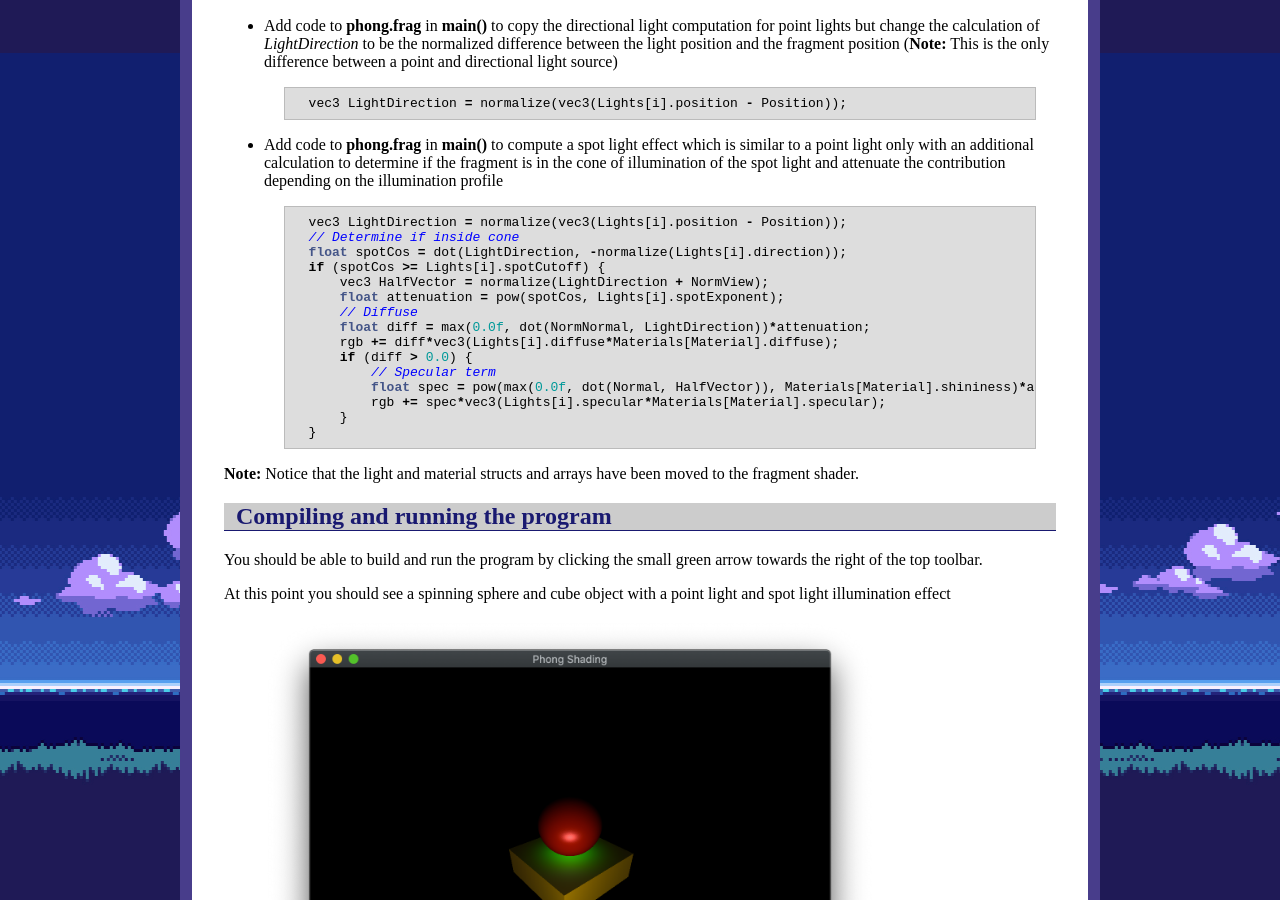
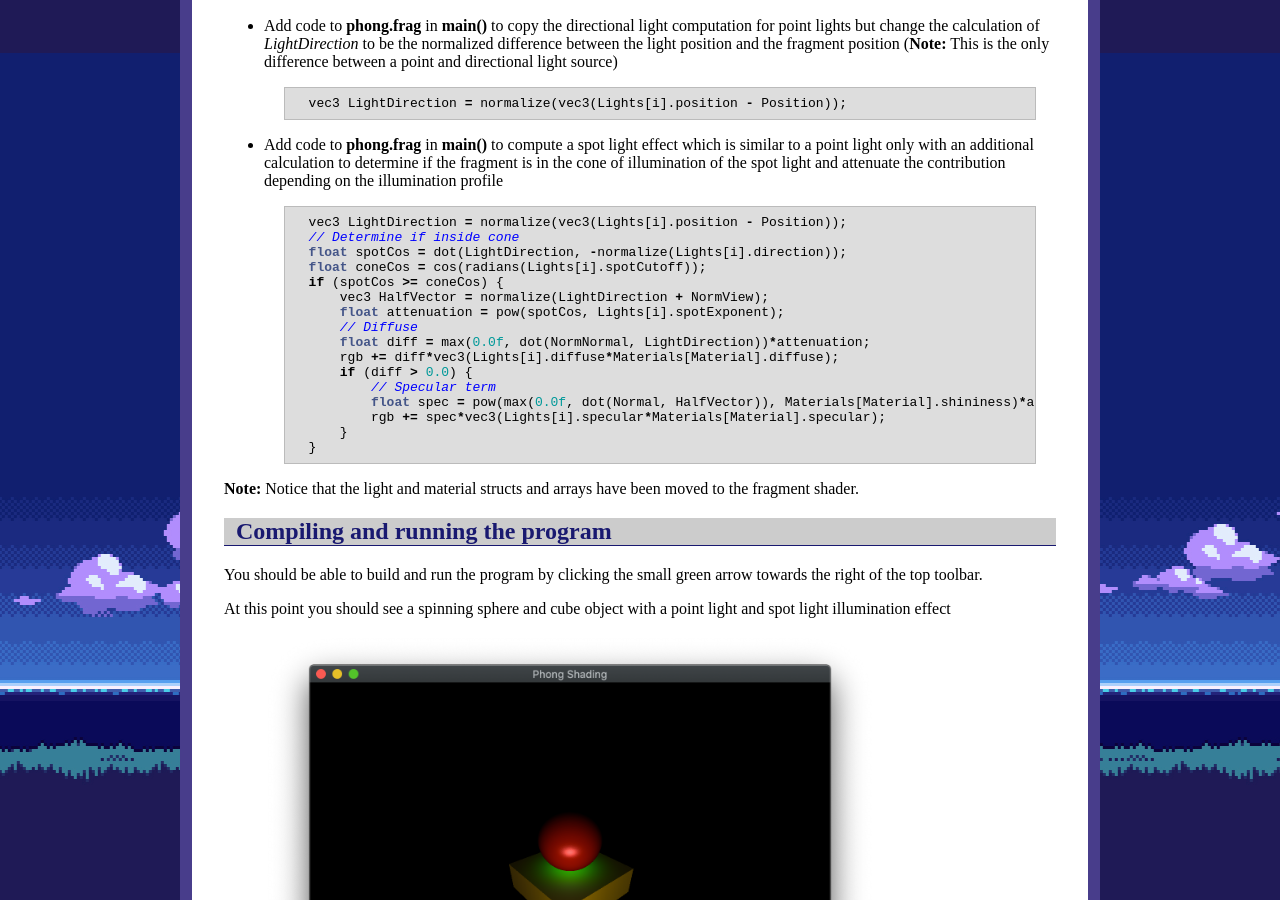
Before and after one commit to ycpcs/cs370-fall2020, a Jekyll site: the page built from labs/lab10.md, in a window 1280 px wide and 900 px high, scrolled down 1747 px. Built offline with Jekyll 4.4.1, drawn with Linux system fonts in a browser that asks for light colours.

Commit message:
update spotlight code
update spotlight code

```diff
--- a/labs/lab10.md
+++ b/labs/lab10.md
@@ -59,7 +59,8 @@ Much of the computations for point and spot light sources is similar to Gouraud
 	vec3 LightDirection = normalize(vec3(Lights[i].position - Position));
 	// Determine if inside cone
 	float spotCos = dot(LightDirection, -normalize(Lights[i].direction));
-	if (spotCos >= Lights[i].spotCutoff) {
+	float coneCos = cos(radians(Lights[i].spotCutoff));
+	if (spotCos >= coneCos) {
 		vec3 HalfVector = normalize(LightDirection + NormView);
 		float attenuation = pow(spotCos, Lights[i].spotExponent);
 		// Diffuse
```
Also changed, not shown: 1 other file.
